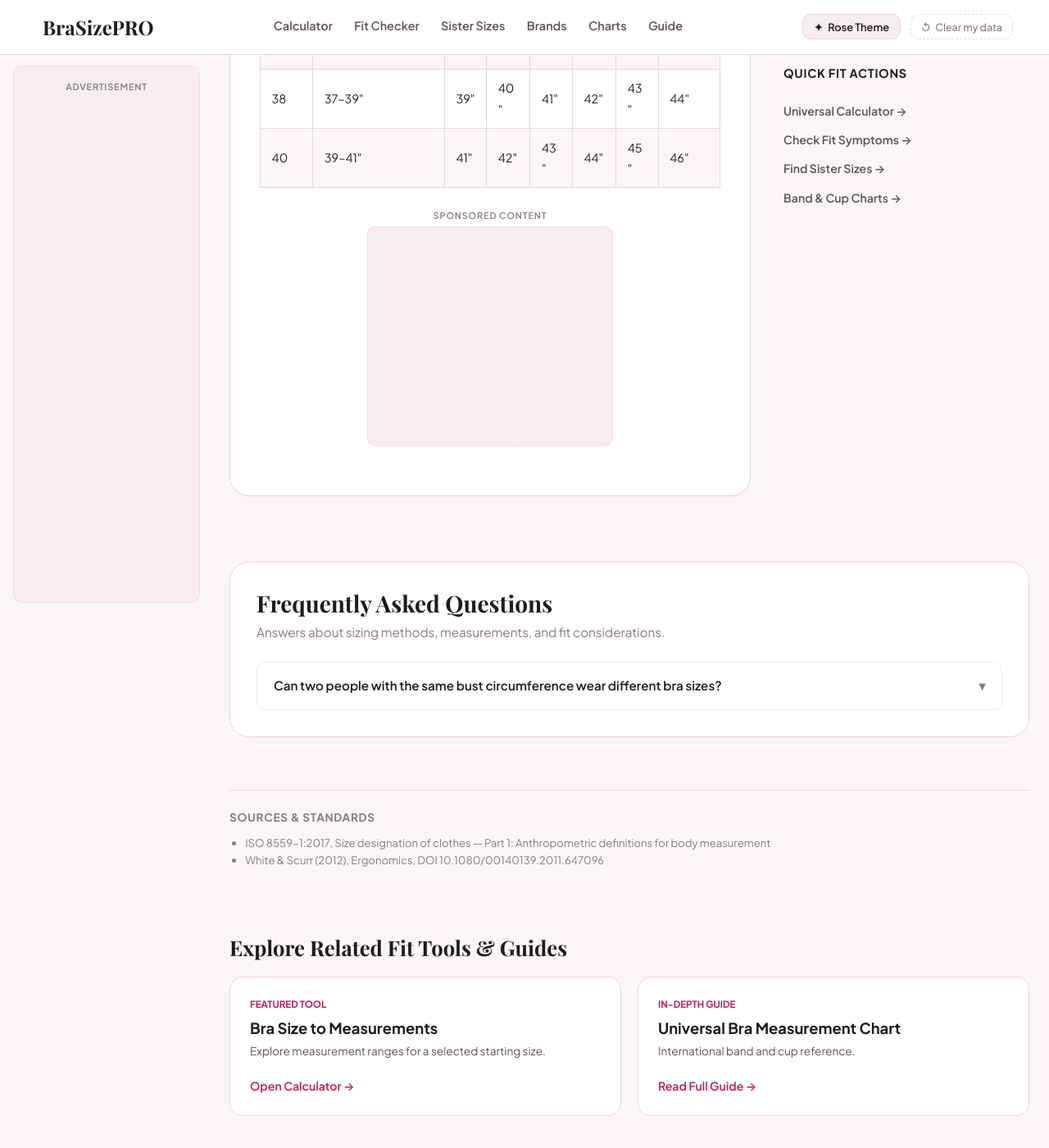
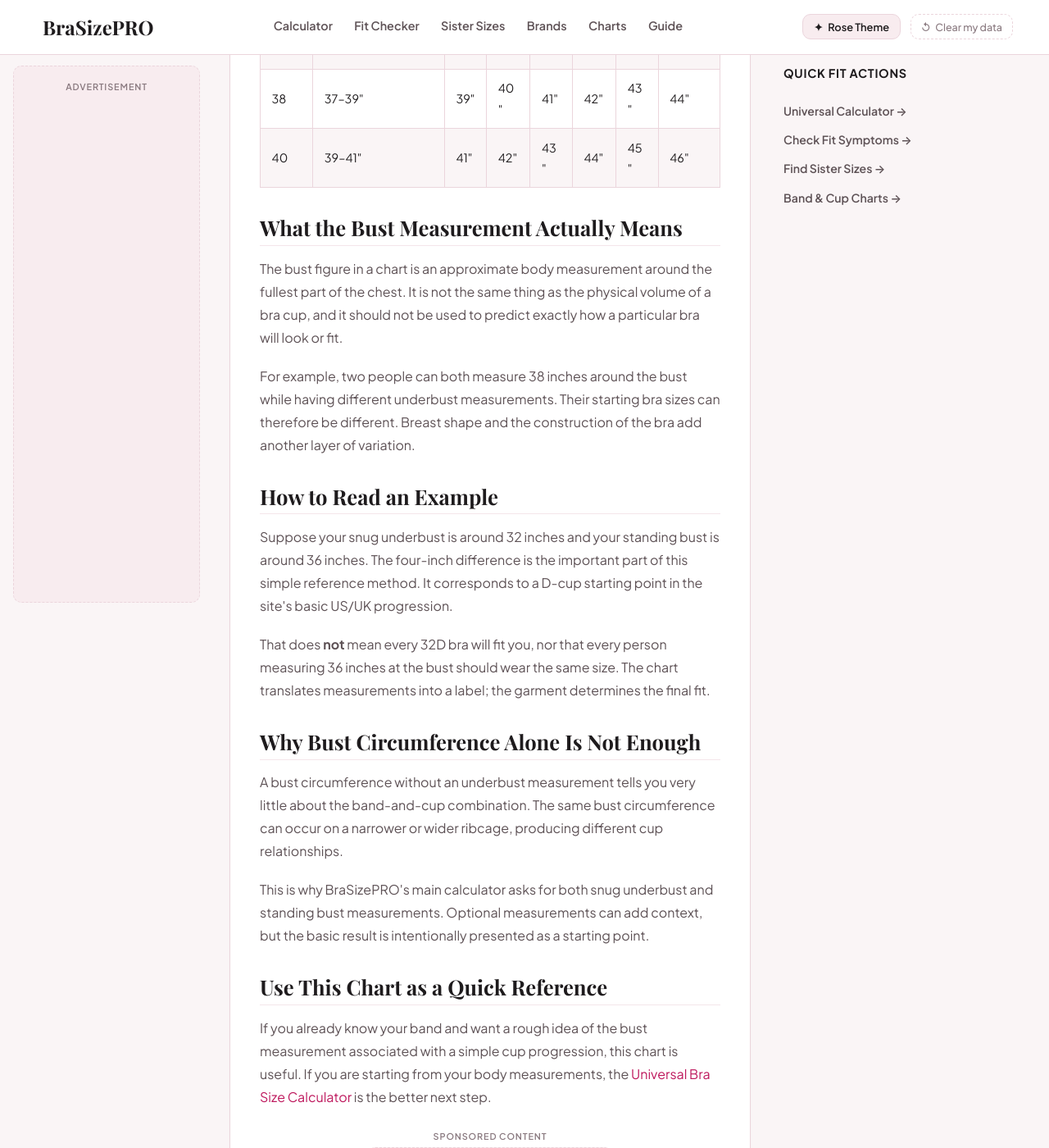
Before and after one commit to sharpedge74-cmyk/Bra-Size-Pro, a Jekyll site: the page built from bra-size-to-bust-size-chart.html, in a window 1280 px wide and 1400 px high, scrolled down 1039 px. Shown: the whole window at 82% size. Built offline with Jekyll 4.4.1, drawn with Linux system fonts in a browser that asks for light colours; some web fonts are replaced.

Commit message:
Expand and humanize bra size to bust size chart

```diff
--- a/bra-size-to-bust-size-chart.html
+++ b/bra-size-to-bust-size-chart.html
@@ -36,3 +36,17 @@ faq:
 <tr><td>40</td><td>39–41"</td><td>41"</td><td>42"</td><td>43"</td><td>44"</td><td>45"</td><td>46"</td></tr>
 </tbody>
 </table>
+<h2>What the Bust Measurement Actually Means</h2>
+<p>The bust figure in a chart is an approximate body measurement around the fullest part of the chest. It is not the same thing as the physical volume of a bra cup, and it should not be used to predict exactly how a particular bra will look or fit.</p>
+<p>For example, two people can both measure 38 inches around the bust while having different underbust measurements. Their starting bra sizes can therefore be different. Breast shape and the construction of the bra add another layer of variation.</p>
+
+<h2>How to Read an Example</h2>
+<p>Suppose your snug underbust is around 32 inches and your standing bust is around 36 inches. The four-inch difference is the important part of this simple reference method. It corresponds to a D-cup starting point in the site's basic US/UK progression.</p>
+<p>That does <strong>not</strong> mean every 32D bra will fit you, nor that every person measuring 36 inches at the bust should wear the same size. The chart translates measurements into a label; the garment determines the final fit.</p>
+
+<h2>Why Bust Circumference Alone Is Not Enough</h2>
+<p>A bust circumference without an underbust measurement tells you very little about the band-and-cup combination. The same bust circumference can occur on a narrower or wider ribcage, producing different cup relationships.</p>
+<p>This is why BraSizePRO's main calculator asks for both snug underbust and standing bust measurements. Optional measurements can add context, but the basic result is intentionally presented as a starting point.</p>
+
+<h2>Use This Chart as a Quick Reference</h2>
+<p>If you already know your band and want a rough idea of the bust measurement associated with a simple cup progression, this chart is useful. If you are starting from your body measurements, the <a href="/bra-size-calculator">Universal Bra Size Calculator</a> is the better next step.</p>
```
